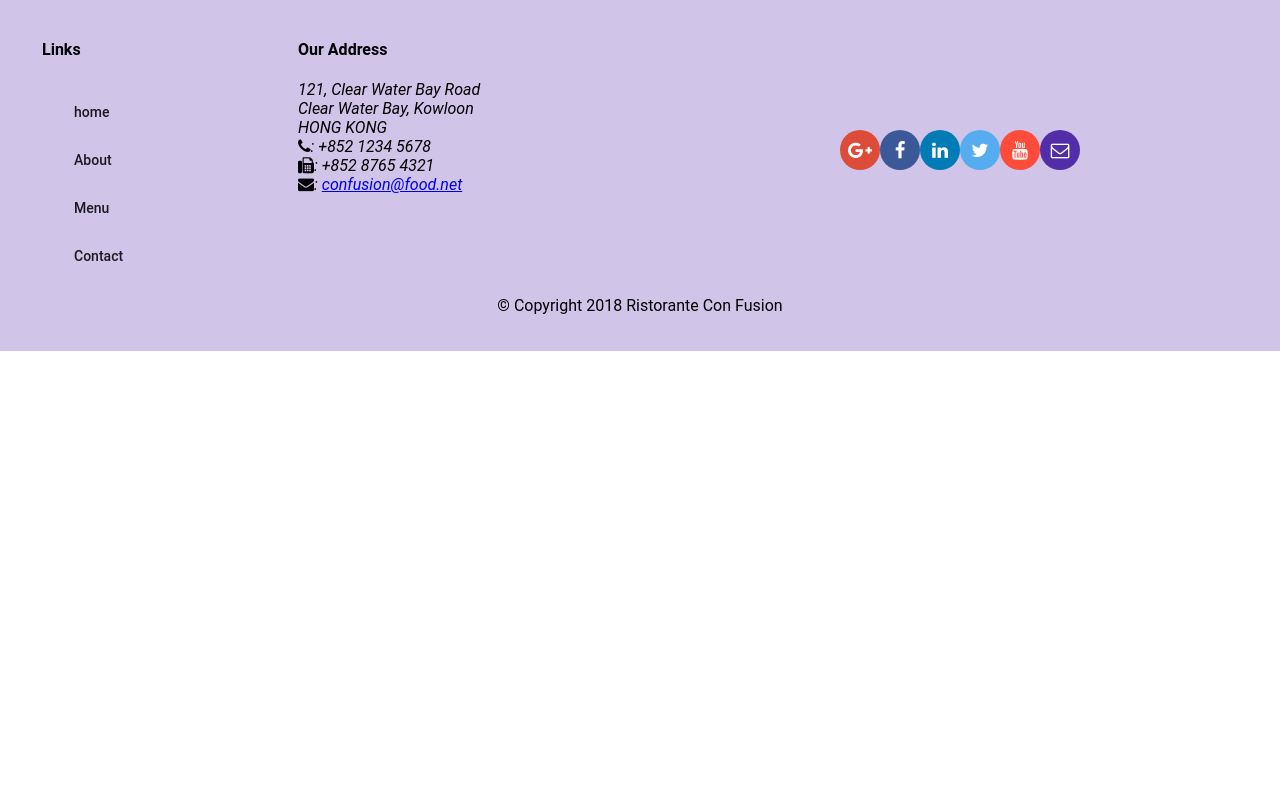
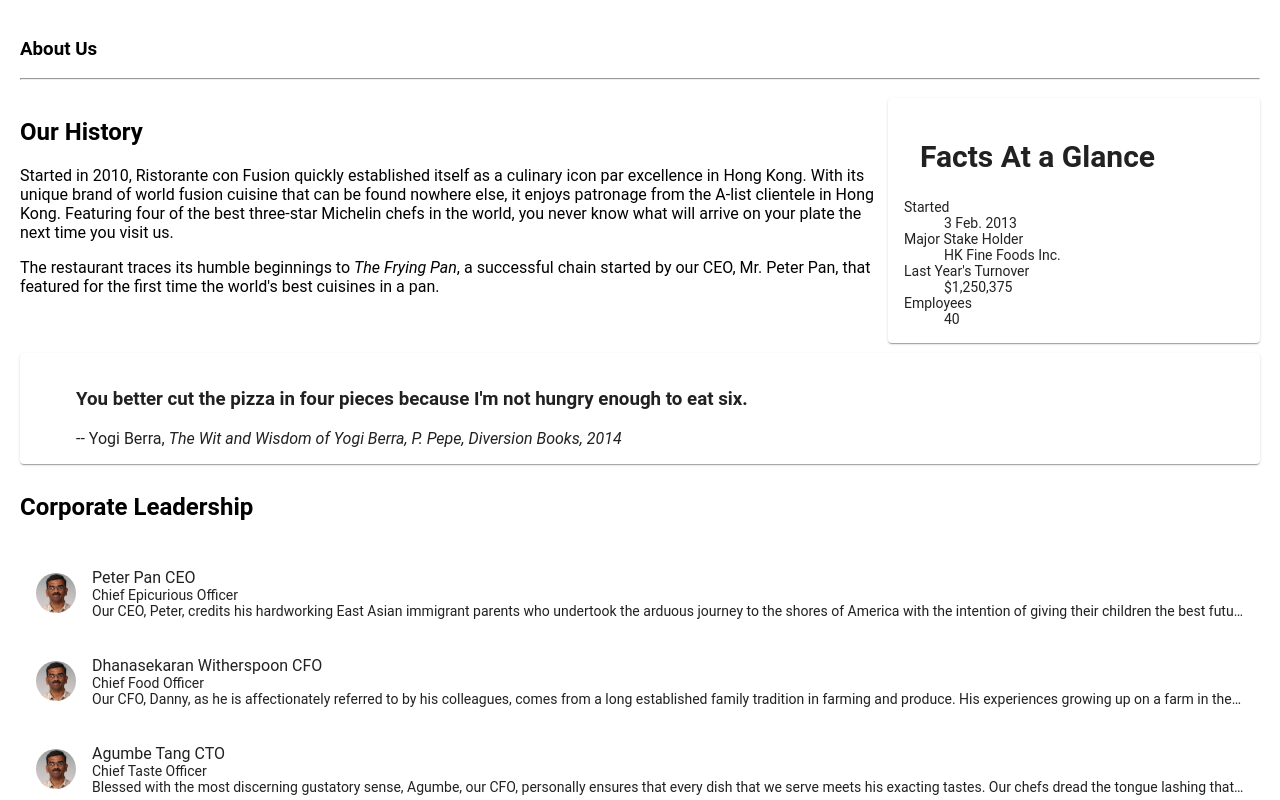
Before and after one commit to chinmayeesahoo/git-angular, an Angular app: page /aboutus in a window 1280 px wide. Before the commit this address led to /. Shown: the part 340-1140 px from the top of the page. Before the commit the page ends 800 px from the top, so only its background shows below. Built offline with nearby package versions, Linux system fonts and the light colour scheme.

Commit message:
Assignment2

```diff
--- a/src/app/about/about.component.html
+++ b/src/app/about/about.component.html
@@ -1,3 +1,70 @@
-<p>
-  about works!
-</p>
+<div class="container"
+     fxLayout="column"
+     fxLayoutGap="10px">
+  <div fxFlex>
+    <div>
+      <h3>About Us</h3>
+      <hr>
+    </div>
+  </div>
+  <div fxFlex>
+    <div fxLayout="column" fxLayout.gt-sm="row">
+      <div fxFlex="70">
+        <h2>Our History</h2>
+        <p>Started in 2010, Ristorante con Fusion quickly established itself as a culinary icon par excellence in Hong Kong. With its unique brand of world fusion cuisine that can be found nowhere else, it enjoys patronage from the A-list clientele in Hong Kong.  Featuring four of the best three-star Michelin chefs in the world, you never know what will arrive on your plate the next time you visit us.</p>
+        <p>The restaurant traces its humble beginnings to <em>The Frying Pan</em>, a successful chain started by our CEO, Mr. Peter Pan, that featured for the first time the world's best cuisines in a pan.</p>
+      </div>
+      <div fxFlex="30">
+        <mat-card>
+          <mat-card-header>
+            <mat-card-title>
+              <h2>Facts At a Glance</h2>
+            </mat-card-title>
+          </mat-card-header>
+          <mat-card-content>
+            <dl>
+              <dt>Started</dt>
+              <dd>3 Feb. 2013</dd>
+              <dt>Major Stake Holder</dt>
+              <dd>HK Fine Foods Inc.</dd>
+              <dt>Last Year's Turnover</dt>
+              <dd>$1,250,375</dd>
+              <dt>Employees</dt>
+              <dd>40</dd>
+            </dl>
+          </mat-card-content>
+        </mat-card>
+      </div>
+    </div>
+  </div>
+
+  <div fxFlex>
+    <mat-card>
+      <blockquote>
+        <h3>
+          You better cut the pizza in four pieces because
+          I'm not hungry enough to eat six.
+        </h3>
+        <footer>
+          -- Yogi Berra,
+          <cite>
+            The Wit and Wisdom of Yogi Berra,
+            P. Pepe, Diversion Books, 2014
+          </cite>
+        </footer>
+      </blockquote>
+    </mat-card>
+  </div>
+
+  <div fxFlex>
+    <h2>Corporate Leadership</h2>
+    <mat-list>
+      <mat-list-item *ngFor="let lead of leaders">
+        <img matListAvatar src={{lead.image}} alt={{lead.name}}>
+        <h1 matLine> {{lead.name}} {{lead.abbr}} </h1>
+        <p matLine><span> {{lead.designation}} </span></p>
+        <p matLine><span> {{lead.description}} </span></p>
+      </mat-list-item>
+    </mat-list>
+  </div>
+</div>
--- a/src/app/about/about.component.ts
+++ b/src/app/about/about.component.ts
@@ -1,4 +1,9 @@
 import { Component, OnInit } from '@angular/core';
+import { Leader } from '../shared/leader';
+import { LEADERS } from '../shared/leaders';
+// Add Services
+import { LeaderService } from '../services/leader.service';
+
 
 @Component({
   selector: 'app-about',
@@ -7,9 +12,12 @@
 })
 export class AboutComponent implements OnInit {
 
-  constructor() { }
+  leaders: Leader[];
+
+  constructor(private leaderService: LeaderService) { }
 
   ngOnInit() {
+    this.leaders = this.leaderService.getLeaders();
   }
 
 }
--- a/src/app/app-routing/routes.ts
+++ b/src/app/app-routing/routes.ts
@@ -8,6 +8,7 @@
 
 export const routes: Routes = [
   { path: 'home', component: HomeComponent },
+  { path: 'aboutus', component: AboutComponent },
   { path: 'menu', component: MenuComponent },
   { path: 'dishdetail/:id', component: DishdetailComponent },
   {path: 'contactus', component: ContactComponent},
--- a/src/app/app.module.ts
+++ b/src/app/app.module.ts
@@ -21,6 +21,7 @@
 import { ContactComponent } from './contact/contact.component';
 import { AppRoutingModule } from './app-routing/app-routing.module';
 import { PromotionService } from './services/promotion.service';
+import { LeaderService } from './services/leader.service';
 
 @NgModule({
   declarations: [
@@ -46,7 +47,8 @@
   ],
   providers: [
     DishService,
-    PromotionService
+    PromotionService,
+    LeaderService
   ],
   bootstrap: [AppComponent]
 })
--- a/src/app/footer/footer.component.html
+++ b/src/app/footer/footer.component.html
@@ -9,7 +9,7 @@
         <h4>Links</h4>
         <mat-list>
           <mat-list-item><a mat-button routerLink="/home">home</a></mat-list-item>
-          <mat-list-item><a mat-button>About</a></mat-list-item>
+          <mat-list-item><a mat-button routerLink="/aboutus">About</a></mat-list-item>
           <mat-list-item><a mat-button routerLink="/menu">Menu</a></mat-list-item>
           <mat-list-item><a mat-button routerLink="/contactus">Contact</a></mat-list-item>
         </mat-list>
--- a/src/app/header/header.component.html
+++ b/src/app/header/header.component.html
@@ -1,7 +1,7 @@
 <mat-toolbar color="primary">
   <span><img src="/assets/images/logo.png" height=30 width=41></span>
   <a mat-button routerLink="/home" routerLinkActive="active"><span class="fa fa-home fa-lg"></span> Home</a>
-  <a mat-button><span class="fa fa-info fa-lg"></span> About</a>
+  <a mat-button routerLink="/aboutus"><span class="fa fa-info fa-lg"></span> About</a>
   <a mat-button routerLink="/menu"><span class="fa fa-list fa-lg"></span> Menu</a>
   <a mat-button routerLink="/contactus"><span class="fa fa-address-card fa-lg"></span> Contact</a>
 </mat-toolbar>
--- a/src/app/home/home.component.html
+++ b/src/app/home/home.component.html
@@ -32,4 +32,15 @@
       </p>
     </mat-card-content>
   </mat-card>
+  <mat-card *ngIf="leader" fxFlex>
+    <mat-card-header>
+      <div mat-card-avatar></div>
+      <mat-card-title>
+        <h3>{{leader.name | uppercase}} {{leader.abbr | uppercase}}</h3>
+      </mat-card-title>
+    </mat-card-header>
+    <img mat-card-image src={{leader.image}} alt={{leader.name}}>
+    <mat-card-content><p>{{leader.designation}}</p></mat-card-content>
+    <mat-card-content><p>{{leader.description}}</p></mat-card-content>
+  </mat-card>
 </div>
--- a/src/app/home/home.component.ts
+++ b/src/app/home/home.component.ts
@@ -3,6 +3,8 @@
 import { DishService } from '../services/dish.service';
 import { Promotion } from '../shared/promotion';
 import { PromotionService } from '../services/promotion.service';
+import { Leader } from '../shared/leader';
+import { LeaderService } from '../services/leader.service';
 
 @Component({
   selector: 'app-home',
@@ -13,13 +15,15 @@
 
   dish: Dish;
   promotion: Promotion;
+  leader: Leader;
 
   constructor(private dishService: DishService,
-    private promotionService: PromotionService) { }
+    private promotionService: PromotionService, private leaderService: LeaderService ) { }
 
   ngOnInit() {
     this.dish = this.dishService.getFeaturedDish();
     this.promotion = this.promotionService.getFeaturedPromotion();
+    this.leader = this.leaderService.getFeaturedLeader();
   }
 
 }
--- /dev/null
+++ b/src/app/services/leader.service.ts
@@ -0,0 +1,21 @@
+import { Injectable } from '@angular/core';
+import { Leader } from '../shared/leader';
+import { LEADERS } from '../shared/leaders';
+
+@Injectable({
+  providedIn: 'root'
+})
+export class LeaderService {
+
+  getLeaders(): Leader[] {
+    return LEADERS;
+  }
+  getLeader(id: string): Leader {
+    return LEADERS.filter((lead) => (lead.id === id))[0];
+  }
+
+  getFeaturedLeader(): Leader {
+    return LEADERS.filter((lead) => lead.featured)[0];
+  }
+  constructor() { }
+}
--- /dev/null
+++ b/src/app/shared/leader.ts
@@ -0,0 +1,9 @@
+export class Leader {
+  id: string;
+  name: string;
+  image: string;
+  designation: string;
+  abbr: string;
+  featured: boolean;
+  description: string;
+}
--- /dev/null
+++ b/src/app/shared/leaders.ts
@@ -0,0 +1,43 @@
+import { Leader } from './leader';
+export const LEADERS: Leader[] = [
+  {
+    id: '0',
+    name: 'Peter Pan',
+    image: '/assets/images/alberto.png',
+    designation: 'Chief Epicurious Officer',
+    abbr: 'CEO',
+    featured: false,
+    // tslint:disable-next-line:max-line-length
+    description: 'Our CEO, Peter, credits his hardworking East Asian immigrant parents who undertook the arduous journey to the shores of America with the intention of giving their children the best future. His mother\'s wizardy in the kitchen whipping up the tastiest dishes with whatever is available inexpensively at the supermarket, was his first inspiration to create the fusion cuisines for which The Frying Pan became well known. He brings his zeal for fusion cuisines to this restaurant, pioneering cross-cultural culinary connections.'
+  },
+  {
+    id: '1',
+    name: 'Dhanasekaran Witherspoon',
+    image: '/assets/images/alberto.png',
+    designation: 'Chief Food Officer',
+    abbr: 'CFO',
+    featured: false,
+    // tslint:disable-next-line:max-line-length
+    description: 'Our CFO, Danny, as he is affectionately referred to by his colleagues, comes from a long established family tradition in farming and produce. His experiences growing up on a farm in the Australian outback gave him great appreciation for varieties of food sources. As he puts it in his own words, Everything that runs, wins, and everything that stays, pays!'
+  },
+  {
+    id: '2',
+    name: 'Agumbe Tang',
+    image: '/assets/images/alberto.png',
+    designation: 'Chief Taste Officer',
+    abbr: 'CTO',
+    featured: false,
+    // tslint:disable-next-line:max-line-length
+    description: 'Blessed with the most discerning gustatory sense, Agumbe, our CFO, personally ensures that every dish that we serve meets his exacting tastes. Our chefs dread the tongue lashing that ensues if their dish does not meet his exacting standards. He lives by his motto, You click only if you survive my lick.'
+  },
+  {
+    id: '3',
+    name: 'Alberto Somayya',
+    image: '/assets/images/alberto.png',
+    designation: 'Executive Chef',
+    abbr: 'EC',
+    featured: true,
+    // tslint:disable-next-line:max-line-length
+    description: 'Award winning three-star Michelin chef with wide International experience having worked closely with whos-who in the culinary world, he specializes in creating mouthwatering Indo-Italian fusion experiences. He says, Put together the cuisines from the two craziest cultures, and you get a winning hit! Amma Mia!'
+  }
+];
```
Also changed, not shown: 1 other file (tests, documents, lock files or other folders).
